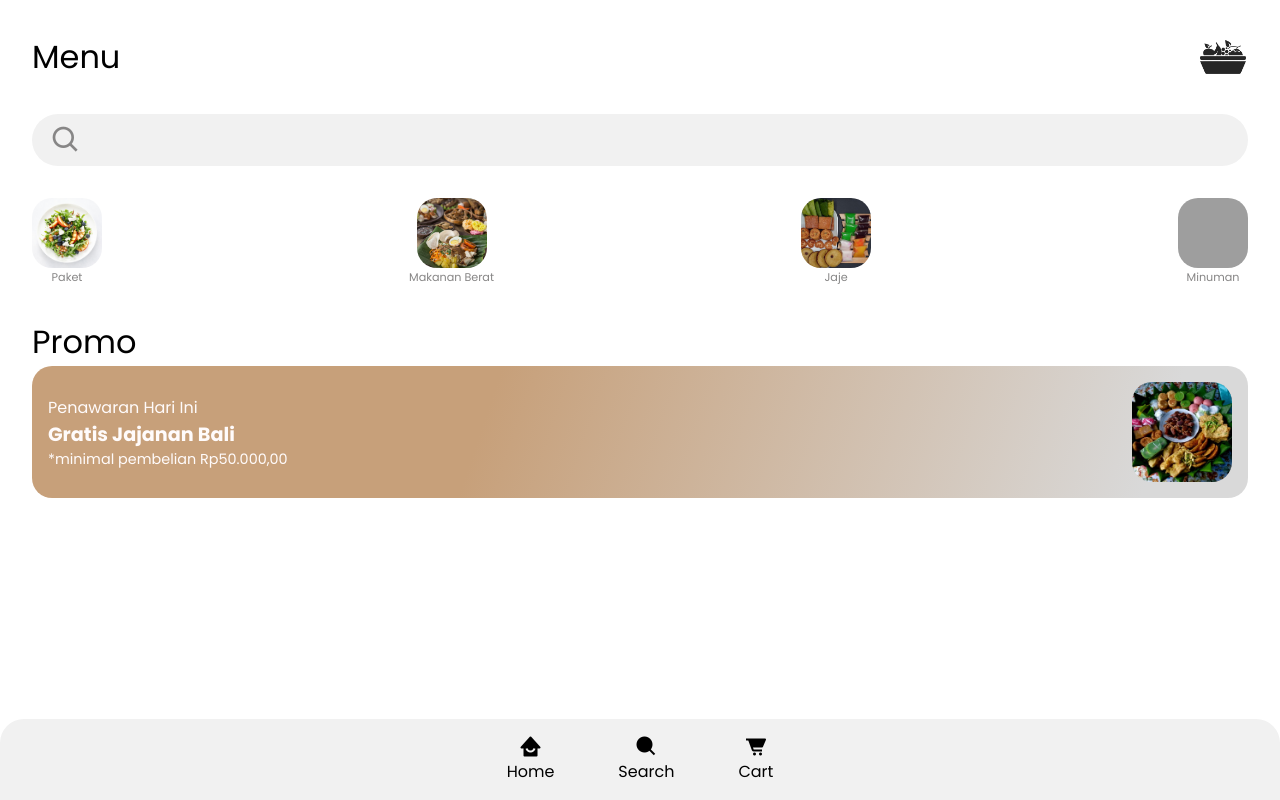
After one commit to ryandanaputra/ProjectP5, a PHP site: page /home.php in a window 1280 px wide. The commit adds this page. Run offline with PHP 8.4, Linux system fonts and the light colour scheme; grey boxes are pictures that could not be loaded.

Commit message:
baru awal

```diff
--- /dev/null
+++ b/css/style.css
@@ -0,0 +1,189 @@
+@import url("https://fonts.googleapis.com/css2?family=Montserrat:ital,wght@0,100..900;1,100..900&family=Poppins:ital,wght@0,100;0,200;0,300;0,400;0,500;0,600;0,700;0,800;0,900;1,100;1,200;1,300;1,400;1,500;1,600;1,700;1,800;1,900&display=swap");
+
+* {
+  padding: 0;
+  margin: 0;
+  box-sizing: border-box;
+  font-family: "Poppins", sans-serif;
+  list-style-type: none;
+  text-decoration: none;
+}
+
+:root {
+  /* Border Size */
+  --radius: 20px;
+
+  --gray: #f1f1f1;
+
+  /* padding default */
+  --padding-header: 2rem 0;
+}
+
+#navbar {
+  position: fixed;
+  bottom: 0;
+  left: 0;
+  width: 100%;
+  display: flex;
+  align-items: center;
+  justify-content: center;
+  padding: 1rem 0;
+  background-color: var(--gray);
+  border-radius: 24px 24px 0 0;
+  gap: 4rem;
+  z-index: 100;
+}
+
+.nav-items {
+  display: flex;
+  flex-direction: column;
+  align-items: center;
+}
+
+.nav-items i {
+  font-size: 1.5rem;
+}
+
+/* Home Section */
+#welcome {
+  min-height: 100dvh;
+  width: 100vw;
+  background: url(../img/walls.png);
+  background-repeat: no-repeat;
+  background-size: cover;
+  display: flex;
+  flex-direction: column;
+  align-items: center;
+  justify-content: space-between;
+  padding: 6rem 0;
+}
+
+.logo-welcome {
+  padding: 120px;
+  background-color: brown;
+}
+
+.btn1 {
+  padding: 1rem 2rem;
+  background: #fff;
+  color: #000;
+  font-size: 1rem;
+  font-weight: 600;
+  border-radius: var(--radius);
+}
+
+/* Home */
+#home {
+  min-height: 100dvh;
+  width: 100vw;
+  padding: 0 2rem;
+}
+
+.top-header {
+  display: flex;
+  align-items: center;
+  justify-content: space-between;
+  padding: var(--padding-header);
+}
+
+.logo {
+  width: 50px;
+}
+
+.top-header-text {
+  font-size: 2rem;
+  font-weight: 400;
+}
+
+.search-bar {
+  display: flex;
+  align-items: center;
+}
+
+.search-bar i {
+  font-size: 2rem;
+  color: #878686;
+  position: absolute;
+  left: 50px;
+}
+
+.search-bar input {
+  width: 100%;
+  padding: 1rem 4rem;
+  border-radius: 30px;
+  border: none;
+  background: var(--gray);
+}
+
+.category-header {
+  display: flex;
+    align-items: center;
+    justify-content: space-between;
+    flex-wrap: wrap;
+}
+
+.category-card {
+  display: flex;
+  flex-direction: column;
+  align-items: center;
+  padding: var(--padding-header);
+}
+
+.category-card p{
+    text-align: center;
+    margin-top: 1.2px;
+    font-size: 0.7rem;
+    color: #868585;
+}
+
+.category-card-img {
+  overflow: hidden;
+  width: 70px;
+  height: 70px;
+  border-radius: var(--radius);
+}
+
+.category-card-img img {
+  width: 100%;
+  height: 100%;
+  object-fit: cover;
+}
+
+.promo-card{
+    background: linear-gradient(108.78deg, #C7A07A 37.31%, #D9D9D9 91.51%);
+    border-radius: var(--radius);
+    width: 100%;
+    padding: 1rem;
+    display: flex;
+    align-items: center;
+    justify-content: space-between;
+}
+
+.promo-content h2{
+    font-size: 1rem;
+    font-weight: 400;
+    color: #FFFBFB;
+}
+
+.promo-content h1{
+    font-size: 1.2rem;
+    color: #FFFBFB;
+}
+
+.promo-content p{
+    font-size: 0.9rem;
+    color: #FFFBFB;
+}
+
+.promo-image{
+    overflow: hidden;
+    width: 100px;
+    height: 100px;
+    border-radius: var(--radius);
+}
+
+.promo-image img{
+    width: 100%;
+    height: 100%;
+    object-fit: cover;
+}
--- a/db_connection.php
+++ b/db_connection.php
@@ -5,8 +5,3 @@ $password = "";
 $dbname = "db_backend";
 
 $conn = new mysqli($servername, $username, $password, $dbname);
-
-if ($conn->connect_error) {
-    die("Connection failed: " . $conn->connect_error);
-}
-echo "Connected successfully";
--- /dev/null
+++ b/home.php
@@ -0,0 +1,72 @@
+<?php include 'remove_cache.php'; ?>
+<?php include 'db_connection.php'; ?>
+
+<!DOCTYPE html>
+<html lang="id">
+
+<head>
+    <meta charset="UTF-8">
+    <meta name="viewport" content="width=device-width, initial-scale=1.0">
+    <title>Home</title>
+    <link rel="stylesheet" href="css/style.css">
+    <link href='https://unpkg.com/boxicons@2.1.4/css/boxicons.min.css' rel='stylesheet'>
+    <script src="script.js"></script>
+</head>
+
+<body>
+    <section id="home">
+        <div class="top-header">
+            <h1 class="top-header-text">Menu</h1>
+            <img class="logo" src="img/logo.png" alt="logo">
+        </div>
+        <div class="search-bar">
+            <i class='bx bx-search'></i>
+            <input type="search" name="search" id="search">
+        </div>
+        <div class="category-header">
+            <div class="category-card">
+                <div class="category-card-img">
+                    <img src="img/salad_buah.png" alt="">
+                </div>
+                <p>Paket</p>
+            </div>
+            <div class="category-card">
+                <div class="category-card-img">
+                    <img src="img/gado_gado.png" alt="">
+                </div>
+                <p>Makanan Berat</p>
+            </div>
+            <div class="category-card">
+                <div class="category-card-img">
+                    <img src="img/jaje.png" alt="">
+                </div>
+                <p>Jaje</p>
+            </div>
+            <div class="category-card">
+                <div class="category-card-img">
+                    <img src="img/es_teh.png" alt="">
+                </div>
+                <p>Minuman</p>
+            </div>
+        </div>
+        <div class="promo-container">
+            <h1 class="top-header-text">Promo</h1>
+            <div class="promo-card">
+                <div class="promo-content">
+                    <h2>Penawaran Hari Ini</h2>
+                    <h1>Gratis Jajanan Bali</h1>
+                    <p>*minimal pembelian Rp50.000,00</p>
+                </div>
+                <div class="promo-image">
+                    <img src="img/kumpulan_makanan.png">
+                </div>
+            </div>
+        </div>
+    </section>
+
+
+
+    <?php include 'pages/navbar.html' ?>
+</body>
+
+</html>
--- a/pages/navbar.html
+++ b/pages/navbar.html
@@ -1,12 +1,14 @@
 <nav id="navbar">
-  <div class="logo">
-    <a href="index.php"><h1>Test</h1></a>
+  <div class="nav-items">
+    <i class='bx bxs-home-smile'></i>
+    <p>Home</p>
   </div>
-  <ul class="nav-links">
-    <li class="nav-items"><a href="#">Home</a></li>
-    <li class="nav-items"><a href="#">Menu</a></li>
-    <li class="nav-items"><a href="#">Categories</a></li>
-    <li class="nav-items"><a href="#">About</a></li>
-    <li class="nav-items"><a href="#">Contact</a></li>
-  </ul>
+  <div class="nav-items">
+    <i class='bx bxs-search' ></i>
+    <p>Search</p>
+  </div>
+  <div class="nav-items">
+    <i class='bx bxs-cart-alt' ></i>
+    <p>Cart</p>
+  </div>
 </nav>
--- /dev/null
+++ b/remove_cache.php
@@ -0,0 +1,5 @@
+<?php
+header("Cache-Control: no-store, no-cache, must-revalidate, max-age=0");
+header("Cache-Control: post-check=0, pre-check=0", false);
+header("Pragma: no-cache");
+?>
```
Also changed, not shown: index.php (+13 -3 lines), style.css (deleted, +0 -35 lines), img/gado_gado.png (added), img/jaje.png (added), img/kumpulan_makanan.png (added), img/logo.png (added), img/salad_buah.png (added), img/walls.png (added), script.js (added), 1 other file.
